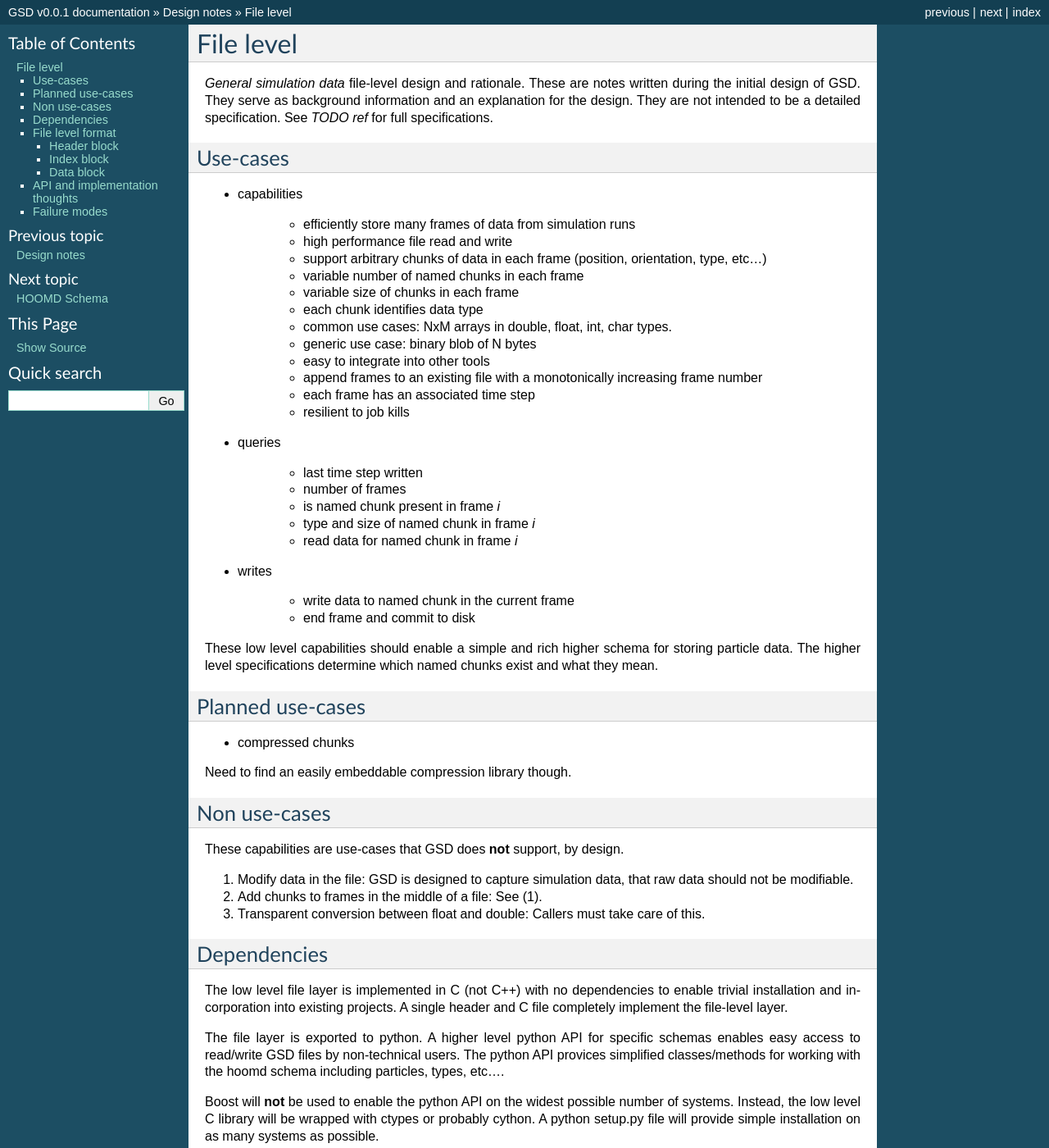
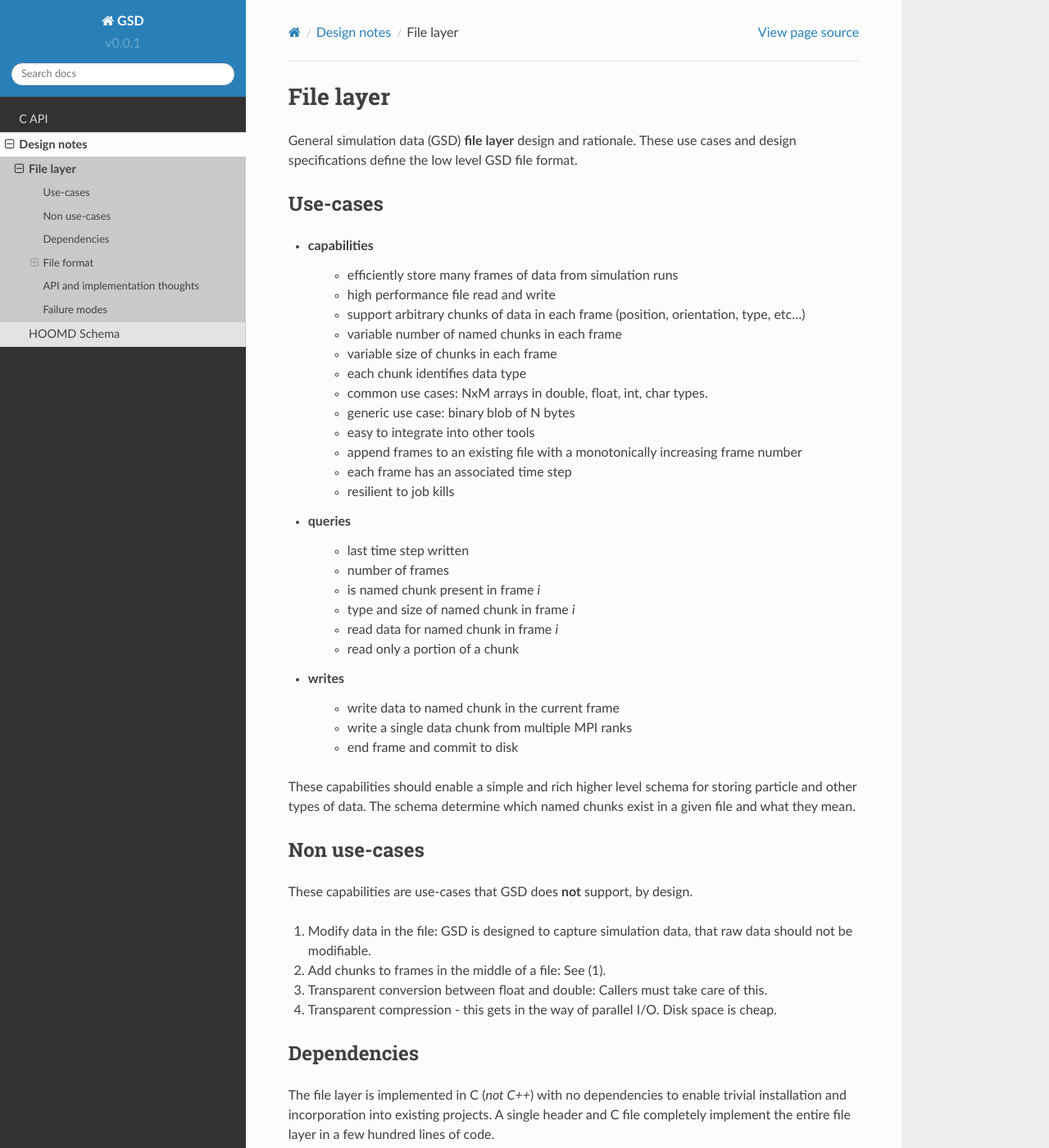
Before and after one commit to glotzerlab/gsd, a Sphinx documentation site: the page built from doc/file-level-design.rst, in a window 1280 px wide and 1400 px high. Shown: the whole window at 82% size. Built offline with Sphinx 7.4.7 and the Read the Docs theme 2.0.0, drawn with Linux system fonts in a browser that asks for light colours; some of the changed text lies outside the part shown.

Commit message:
Update file layer docs
Also begin to modify file layer to support longer name strings.

```diff
--- a/doc/conf.py
+++ b/doc/conf.py
@@ -101,11 +101,11 @@
 
 # The theme to use for HTML and HTML Help pages.  See the documentation for
 # a list of builtin themes.
-html_theme = 'classic'
-html_theme_options = {
-    "codebgcolor": "#EEEEEE",
-    "codetextcolor": "#000000"
-    }
+html_theme = 'sphinx_rtd_theme'
+# html_theme_options = {
+#    "codebgcolor": "#EEEEEE",
+#    "codetextcolor": "#000000"
+#    }
 
 # Theme options are theme-specific and customize the look and feel of a theme
 # further.  For a list of options available for each theme, see the
--- a/doc/file-level-design.rst
+++ b/doc/file-level-design.rst
@@ -1,17 +1,15 @@
-File level
+File layer
 ==========
 
 .. highlight:: c
 
-*General simulation data* file-level design and rationale. These are notes written during the initial design of GSD.
-They serve as background information and an explanation for the design. They are not intended to be a detailed
-specification. See *TODO ref* for full specifications.
+General simulation data (GSD) **file layer** design and rationale. These use cases and design specifications
+define the low level GSD file format.
 
 Use-cases
 ---------
 
 * capabilities
-
     * efficiently store many frames of data from simulation runs
     * high performance file read and write
     * support arbitrary chunks of data in each frame (position, orientation, type, etc...)
@@ -24,29 +22,20 @@
     * append frames to an existing file with a monotonically increasing frame number
     * each frame has an associated time step
     * resilient to job kills
-
 * queries
-
     * last time step written
     * number of frames
     * is named chunk present in frame *i*
     * type and size of named chunk in frame *i*
     * read data for named chunk in frame *i*
-
+    * read only a portion of a chunk
 * writes
-
     * write data to named chunk in the current frame
+    * write a single data chunk from multiple MPI ranks
     * end frame and commit to disk
 
-These low level capabilities should enable a simple and rich higher schema for storing particle data. The
-higher level specifications determine which named chunks exist and what they mean.
-
-Planned use-cases
------------------
-
-* compressed chunks
-
-Need to find an easily embeddable compression library though.
+These capabilities should enable a simple and rich higher level schema for storing particle and other types of
+data. The schema determine which named chunks exist in a given file and what they mean.
 
 Non use-cases
 -------------
@@ -56,49 +45,49 @@
 #. Modify data in the file: GSD is designed to capture simulation data, that raw data should not be modifiable.
 #. Add chunks to frames in the middle of a file: See (1).
 #. Transparent conversion between float and double: Callers must take care of this.
+#. Transparent compression - this gets in the way of parallel I/O. Disk space is cheap.
 
 Dependencies
 ------------
 
-The low level file layer is implemented in C (not C++) with no dependencies to enable trivial
+The file layer is implemented in C (*not C++*) with no dependencies to enable trivial
 installation and incorporation into existing projects. A single header and C file completely implement
-the file-level layer.
+the entire file layer in a few hundred lines of code.
 
-The file layer is exported to python. A higher level python API for specific schemas enables easy access to read/write
-GSD files by non-technical users. The python API provices simplified classes/methods for working with the hoomd schema
-including particles, types, etc....
+A python interface to the file layer allows reference implementations and convenience methods for schemas.
+Most non-technical users of GSD will probably use these reference implementations directly in their scripts.
 
 Boost will **not** be used to enable the python API on the widest possible number of systems. Instead, the low
-level C library will be wrapped with ctypes or probably cython. A python setup.py file will provide simple installation
-on as many systems as possible.
+level C library will be wrapped with cython. A python setup.py file will provide simple installation
+on as many systems as possible. Cython c++ output is checked in to the repository so users do not even need
+cython as a dependency.
 
-File level format
------------------
+File format
+-----------
 
-There are three types of data blocks in a GSD file.
+There are four types of data blocks in a GSD file.
 
 #. Header block
-
-    * Overall header for the entire file, contains the magic cookie, name of the generating application,
-      and a version number, the high level schema, and its version. Some bytes in the header are reserved
+    * Overall header for the entire file, contains the magic cookie, a format version, the name of the generating
+      application, the schema name, and its version. Some bytes in the header are reserved
       for future use. Header size: 256 bytes. The header block also includes a pointer to the index, the number
-      of allocated entries and the number of used entries in the index.
+      of allocated entries, the number of used entries in the index, a pointer to the name list, the size of the name list, and the number of entries used in the name list.
     * The header is the first 256 bytes in the file.
-
 #. Index block
-
-    * Index the frame data, size information, location, names, etc...
-    * The index contains space for any number of index_entry structs, the header indicates how many slots are used.
+    * Index the frame data, size information, location, name id, etc...
+    * The index contains space for any number of `index_entry` structs, the header indicates how many slots are used.
     * When the index fills up, a new index block is allocated at the end of the file with more space and all
       current index entries are rewritten there.
-    * Index entry size: 82 bytes
+    * Index entry size: 45 bytes
+#. Name list
+    * List of string names used by index entries.
+    * Each name is a `name_entry` struct, which holds up to 128 characters.
+    * The header stores the total number of names available in the list and the number of name slots used.
+#. Data chunk
+    * Raw binary data stored for the named frame data blocks.
 
-#. Data chunk
-
-    * Raw binary data stored for the named frame data blocks
-
-Header and index blocks are stored in memory as C structs (or arrays of C structs) and written to disk in whole
-chunks.
+Header index, and name blocks are stored in memory as C structs (or arrays of C structs) and written to disk in
+whole chunks.
 
 Header block
 ^^^^^^^^^^^^
@@ -107,29 +96,29 @@
 
     struct gsd_header_t
         {
-        uint64_t magic;     // = 0x65DF65DF65DF65DF
+        uint64_t magic;
         uint32_t gsd_version;
         char application[64];
         char schema[64];
         uint32_t schema_version;
         uint64_t index_location;
         uint64_t index_allocated_entries;
-        char reserved[64];
-        uint64_t checksum;
-        };
+        uint64_t namelist_location;
+        uint64_t namelist_allocated_entries;
+        char reserved[80];
+        } gsd_header_t;
 
 
-* ``magic`` is the magic number identifying this as a GSD file
-* ``application`` is the generating application's name
-* ``version`` indicates the version of the file format and may be used by future readers to choose what type of
-  blocks to read for backwards compatibility.
-* ``schema`` defines the high level schema used in this gsd file
-* ``schema_version`` is the version of the scheme contained within
-* ``index_location`` is the location in the file of the index block
+* ``magic`` is the magic number identifying this as a GSD file (``0x65DF65DF65DF65DF``)
+* ``gsd_version`` is the version number of the gsd file layer (``0xaaaabbbb => aaaa.bbbb``)
+* ``application`` is the name of the generating application
+* ``schema`` is the name of the schema for data in this gsd file
+* ``schema_version`` is the version of the schema (``0xaaaabbbb => aaaa.bbbb``)
+* ``index_location`` is the file location f the index block
 * ``index_allocated_entries`` is the number of entries allocated in the index block
-* ``index_num_entries`` is the number of populated entries in the index (``index_num_entries`` <= ``index_allocated_entries``)
+* ``namelist_location`` is the file location of the namelist block
+* ``namelist_allocated_entries`` is the number of entries allocated in the namelist block
 * ``reserved`` are bytes saved for future use
-* ``checksum`` is a checksum to verify the header is read correctly, it is gsd_version+schema_version+index_location+index_allocated_entries
 
 Index block
 ^^^^^^^^^^^
@@ -139,26 +128,22 @@
     struct gsd_index_entry_t
         {
         uint64_t frame;
-
         uint64_t N;
         uint64_t M;
         uint64_t step;
-
         int64_t location;
-        int64_t checksum;
-
-        char name[33];
+        uint32_t id;
         uint8_t type;
         };
 
 
 * ``frame`` is the index of the frame this chunk belongs to
-* ``name`` is the string name
-* ``type`` is the type of the data (char, int, float, double) indicated by index values
 * ``N`` and ``M`` define the dimensions of the data matrix (NxM in C ordering with M as the fast index).
 * ``step`` is the time step the data is saved at
 * ``location`` is the location of the data chunk in the file
-* ``checksum`` is ``type + N + M + step + location`` and is to check if this entry is valid
+* ``id`` is the index of the name of this entry in the namelist.
+* ``type`` is the type of the data (char, int, float, double) indicated by index values
+
 
 Many ``gsd_index_entry_t`` structs are combined into one index block. They are stored densely packed and in the same order
 as the corresponding data chunks are written to the file.
```
Also changed, not shown: 2 other files.
